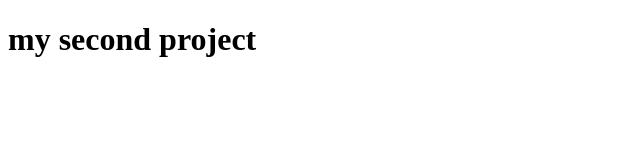
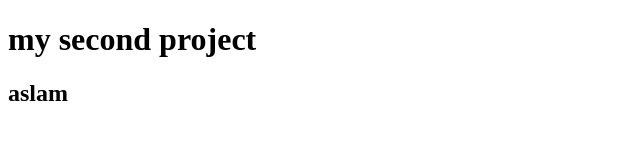
Before and after one commit to SultanMohdAslam/my-second-repo, a plain HTML site: page index.html in a window 1280 px wide. Shown: the whole page, without its empty margins (0-640 px from the left). Drawn offline with Linux system fonts and the light colour scheme.

Commit message:
add aslam

```diff
--- a/index.html
+++ b/index.html
@@ -8,5 +8,6 @@
 </head>
 <body>
     <h1>my second project</h1>
+    <h2>aslam</h2>
 </body>
 </html>
```
